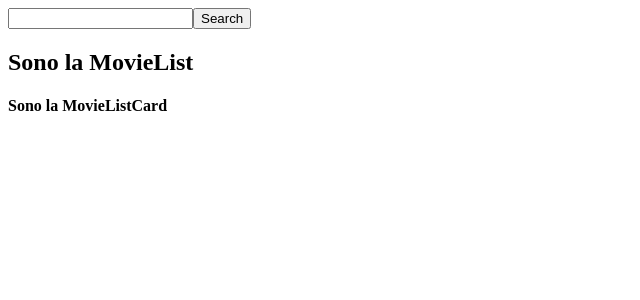
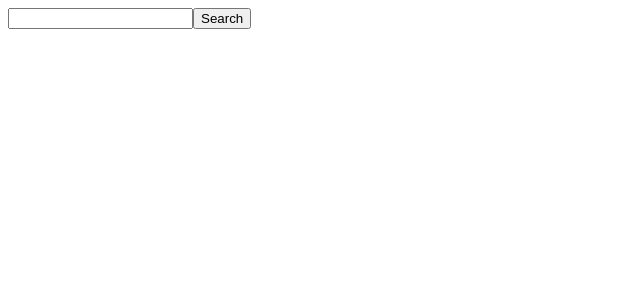
Before and after one commit to orazi-paolo/vite-boolflix, a Vue app: page / in a window 1280 px wide. Shown: the top 300 px of the page, without its empty margins (0-640 px from the left). Built offline with nearby package versions, Linux system fonts and the light colour scheme.

Commit message:
FINISH MILESTONE 1

```diff
--- a/src/App.vue
+++ b/src/App.vue
@@ -25,16 +25,19 @@ export default {
           query: content,
         }
       })
-        .then(function (response) {
+        .then((response) => {
           // controllo che query mi sta arrivando
           console.log(content);
           // controllo la risposta che in questo caso mi restituisce un array di oggetti
           console.log(response.data.results);
+          // assegno alla variabile movieList l'array di oggetti
+          this.movieList = response.data.results;
         })
         .catch(function (error) {
           console.log(error);
         })
         .finally(function () {
+          console.log('chiamata terminata')
         });
     }
   }
@@ -44,7 +47,7 @@ export default {
 <template>
 
   <SearchBar @search="getApi" />
-  <MovieList />
+  <MovieList :movieList="movieList" />
 
 </template>
 
--- a/src/components/MovieLIstCard.vue
+++ b/src/components/MovieLIstCard.vue
@@ -4,12 +4,36 @@ export default {
         return {
 
         }
+    },
+    props: {
+        title: {
+            type: String,
+            required: true
+        },
+        originalTitle: {
+            type: String,
+            required: true
+        },
+        language: {
+            type: String,
+            required: true
+        },
+        vote: {
+            type: Number,
+            required: true
+        }
     }
 }
 </script>
 
 <template>
-    <h4>Sono la MovieListCard</h4>
+    <ul>
+        <li>{{ title }}</li>
+        <li> {{ originalTitle }}</li>
+        <li>{{ language }}</li>
+        <li>{{ vote }}</li>
+
+    </ul>
 </template>
 
 <style scoped></style>
--- a/src/components/MovieList.vue
+++ b/src/components/MovieList.vue
@@ -9,15 +9,19 @@ export default {
     components: {
         MovieListCard
     },
+    props: {
+        movieList: {
+            type: Array,
+            required: true
+        }
+    }
 }
 </script>
 
 <template>
-    <h2>
-        Sono la MovieList
-    </h2>
 
-    <MovieListCard />
+    <MovieListCard v-for="movie in movieList" :key="movie.id" :title="movie.title"
+        :original-title="movie.original_title" :language="movie.original_language" :vote="movie.vote_average" />
 
 </template>
 
```
